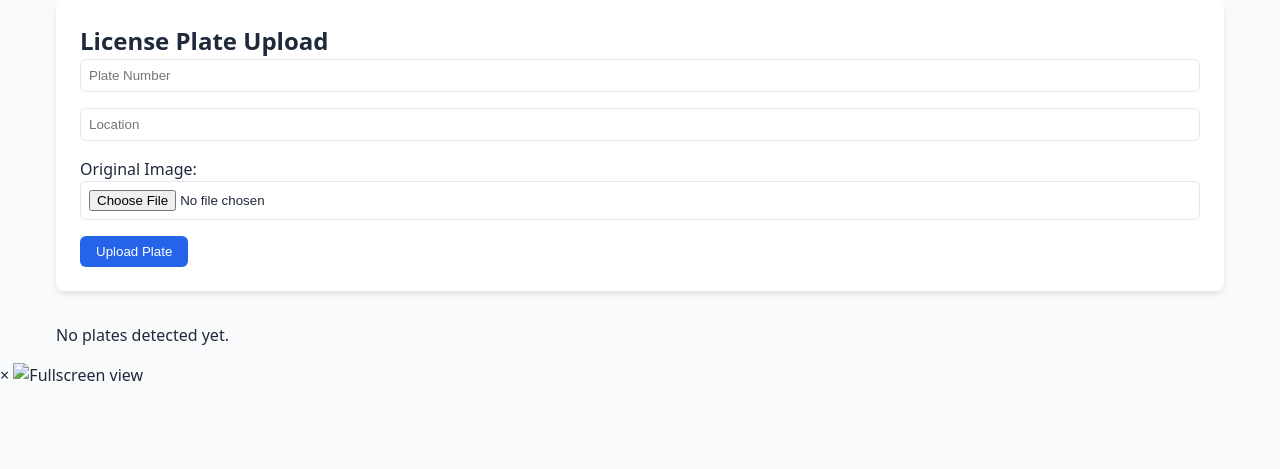
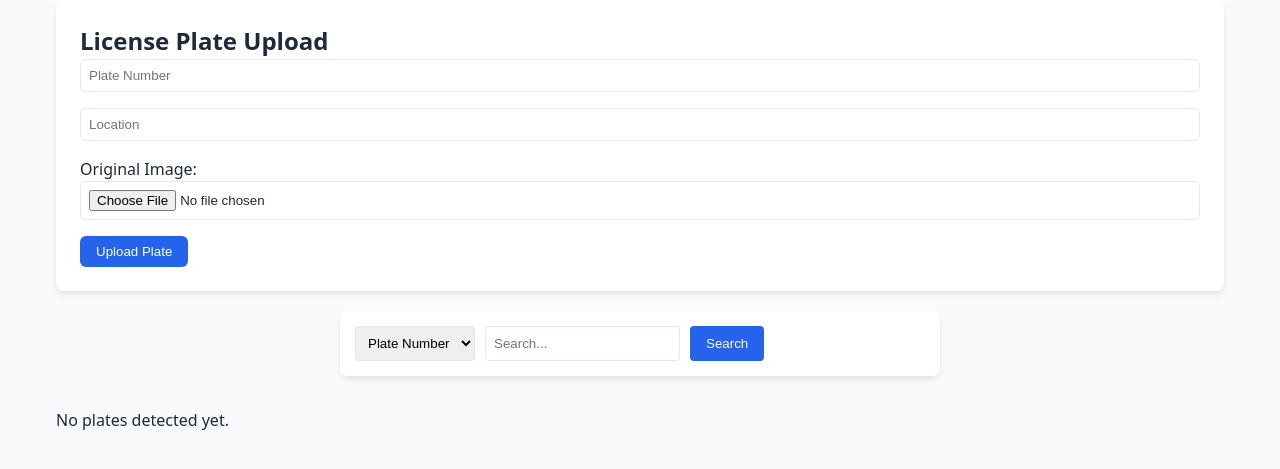
Before and after one commit to trimooo/Lic, a Flask app: page /images in a window 1280 px wide. Shown: the part 139-608 px from the top of the page. Run offline with Flask 3, Linux system fonts and the light colour scheme; data that the repository does not hold is empty; parts of the project's set-up code (start-up, migrations or seed data) failed here and were passed over.

Commit message:
Assistant checkpoint: Add fullscreen image viewer and search functionality
Assistant generated file changes:
- templates/images.html: Add fullscreen modal and search form
- static/images.css: Add fullscreen and search styles
- static/images.js: Add fullscreen functionality
- app.py: Add search route

---

User prompt:

add full screen for images and addd seacch licens plates (plate,time)

Replit-Commit-Author: Assistant
Replit-Commit-Session-Id: b36baa54-6238-4b70-948f-144e338479ab

```diff
--- a/app.py
+++ b/app.py
@@ -431,6 +431,34 @@ def images():
         logger.error(f"Images error: {str(e)}")
         return render_template('images.html', plates=[])
 
+@app.route('/search', methods=['GET', 'POST'])
+def search_images():
+    search_query = request.form.get('search', '')
+    search_type = request.form.get('search_type', 'plate')
+
+    try:
+        with get_db_connection() as conn:
+            if search_type == 'plate':
+                plates = conn.execute('''
+                    SELECT * FROM plates
+                    WHERE plate_number LIKE ?
+                    ORDER BY timestamp DESC
+                ''', (f'%{search_query}%',)).fetchall()
+            else:  # time search
+                plates = conn.execute('''
+                    SELECT * FROM plates
+                    WHERE timestamp LIKE ?
+                    ORDER BY timestamp DESC
+                ''', (f'%{search_query}%',)).fetchall()
+
+        return render_template('images.html',
+                             plates=plates,
+                             search_query=search_query,
+                             search_type=search_type)
+    except Exception as e:
+        logger.error(f"Search error: {str(e)}")
+        return render_template('images.html', plates=[], error="Search failed")
+
 def handle_plate_detection(plate_number, frame, x, y, current_time):
     country_code = detect_country_code(plate_number)
     country_name = COUNTRY_CODES.get(country_code, 'Unknown')
--- a/static/images.css
+++ b/static/images.css
@@ -92,6 +92,67 @@ body {
   content-visibility: auto;
 }
 
+.fullscreen-modal {
+  display: none;
+  position: fixed;
+  top: 0;
+  left: 0;
+  width: 100%;
+  height: 100%;
+  background: rgba(0, 0, 0, 0.9);
+  z-index: 1000;
+}
+
+.fullscreen-img {
+  max-width: 90%;
+  max-height: 90vh;
+  margin: auto;
+  position: absolute;
+  top: 50%;
+  left: 50%;
+  transform: translate(-50%, -50%);
+}
+
+.close-btn {
+  position: absolute;
+  top: 15px;
+  right: 35px;
+  color: #f1f1f1;
+  font-size: 40px;
+  font-weight: bold;
+  cursor: pointer;
+}
+
+.search-container {
+  margin: 20px auto;
+  max-width: 600px;
+  padding: 15px;
+  background: var(--surface);
+  border-radius: 8px;
+  box-shadow: var(--shadow);
+}
+
+.search-container form {
+  display: flex;
+  gap: 10px;
+}
+
+.search-container select,
+.search-container input {
+  padding: 8px;
+  border: 1px solid var(--border);
+  border-radius: 4px;
+}
+
+.search-container button {
+  background: var(--primary);
+  color: white;
+  border: none;
+  padding: 8px 16px;
+  border-radius: 4px;
+  cursor: pointer;
+}
+
 .plate-info {
   display: flex;
   justify-content: space-between;
--- a/static/images.js
+++ b/static/images.js
@@ -10,6 +10,24 @@ function closeModal() {
     // Hide the modal
     document.getElementById('confirmation-modal').style.display = 'none';
 }
+
+function openFullscreen(img) {
+    const modal = document.getElementById('fullscreen-modal');
+    const fullscreenImg = document.getElementById('fullscreen-img');
+    fullscreenImg.src = img.src;
+    modal.style.display = 'block';
+}
+
+function closeFullscreen() {
+    document.getElementById('fullscreen-modal').style.display = 'none';
+}
+
+// Close fullscreen on ESC key
+document.addEventListener('keydown', function(e) {
+    if (e.key === 'Escape') {
+        closeFullscreen();
+    }
+});
 
 // Handle form submission for deletion
 document.getElementById('delete-form').addEventListener('submit', function (e) {
--- a/templates/images.html
+++ b/templates/images.html
@@ -36,6 +36,17 @@
                 <div class="error-message">{{ error }}</div>
                 {% endif %}
             </div>
+        </div>
+
+        <div class="search-container">
+            <form method="post" action="{{ url_for('search_images') }}">
+                <select name="search_type">
+                    <option value="plate">Plate Number</option>
+                    <option value="time">Time</option>
+                </select>
+                <input type="text" name="search" placeholder="Search...">
+                <button type="submit">Search</button>
+            </form>
         </div>
 
         <div class="plates-grid">
@@ -77,8 +88,8 @@
     </div>
 
     <div id="fullscreen-modal" class="fullscreen-modal">
-        <span class="close" onclick="closeFullScreen()">&times;</span>
-        <img id="fullscreen-img" alt="Fullscreen view" />
+        <span class="close-btn" onclick="closeFullscreen()">&times;</span>
+        <img id="fullscreen-img" class="fullscreen-img" src="" alt="Fullscreen view">
     </div>
 
     <script src="{{ url_for('static', filename='images.js') }}" defer></script>
```
